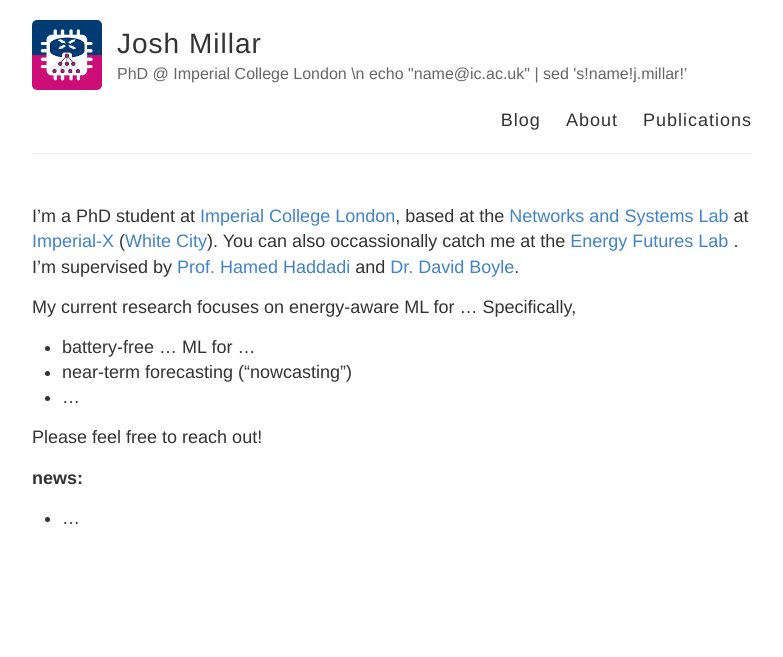
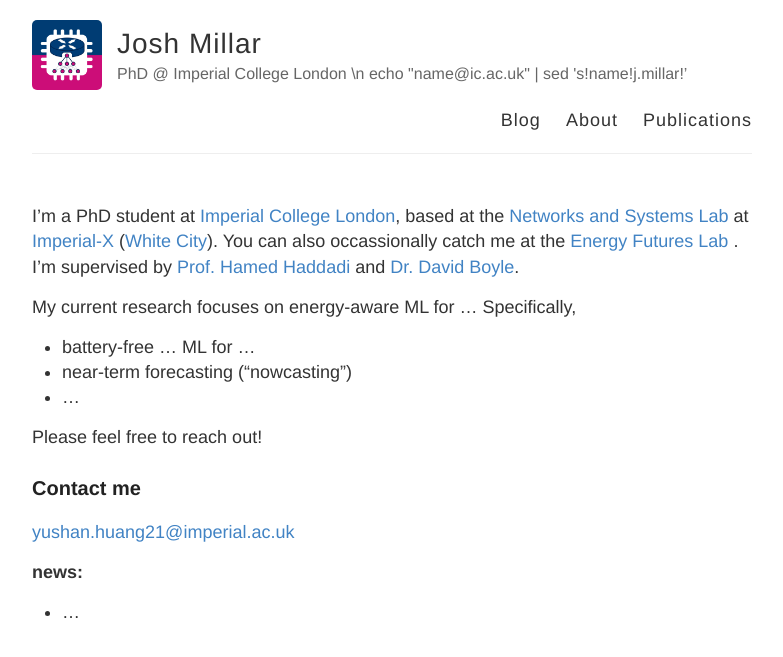
Before and after one commit to j0shmillar/j0shmillar.github.io, a Jekyll site: the page built from index.md, in a window 1280 px wide. Shown: the top 657 px of the page, without its empty margins (248-1031 px from the left). Built offline with Jekyll 4.4.1, drawn with Linux system fonts in a browser that asks for light colours.

Commit message:
update main

```diff
--- a/_config.yml
+++ b/_config.yml
@@ -41,7 +41,7 @@
 
 # Your website URL (e.g. http://barryclark.github.io or http://www.barryclark.co)
 # Used for Sitemap.xml and your RSS feed
-url: http://j0shmillar.github.io
+url:
 
 # If you're hosting your site at a Project repository on GitHub pages
 # (http://yourusername.github.io/repository-name)
--- a/_layouts/default.html
+++ b/_layouts/default.html
@@ -19,17 +19,17 @@
     <div class="wrapper-masthead">
       <div class="container">
         <header class="masthead clearfix">
-          <a href="{{ site.baseurl }}" class="site-avatar"><img src="{{ site.avatar }}" /></a>
+          <a href="{{ site.baseurl }}/" class="site-avatar"><img src="{{ site.avatar }}" /></a>
 
           <div class="site-info">
-            <h1 class="site-name"><a href="{{ site.baseurl }}">{{ site.name }}</a></h1>
+            <h1 class="site-name"><a href="{{ site.baseurl }}/">{{ site.name }}</a></h1>
             <p class="site-description">{{ site.description }}</p>
           </div>
 
           <nav>
-            <a href="{{ site.baseurl }}/blog/">Blog</a>
-            <a href="{{ site.baseurl }}">About</a>
-            <a href="{{ site.baseurl }}/publications/">Publications</a>
+            <a href="{{ site.baseurl }}/blog">Blog</a>
+            <a href="{{ site.baseurl }}/">About</a>
+            <a href="{{ site.baseurl }}/publications">Publications</a>
           </nav>
         </header>
       </div>
--- a/index.md
+++ b/index.md
@@ -1,7 +1,7 @@
 ---
 layout: default
 title: About
-permalink:
+permalink: /
 order: 1
 ---
 
@@ -17,5 +17,9 @@
 
 Please feel free to reach out!
 
+### Contact me
+
+[yushan.huang21@imperial.ac.uk](mailto:yushan.huang21@imperial.ac.uk)
+
 **news:**
 - ...
```
